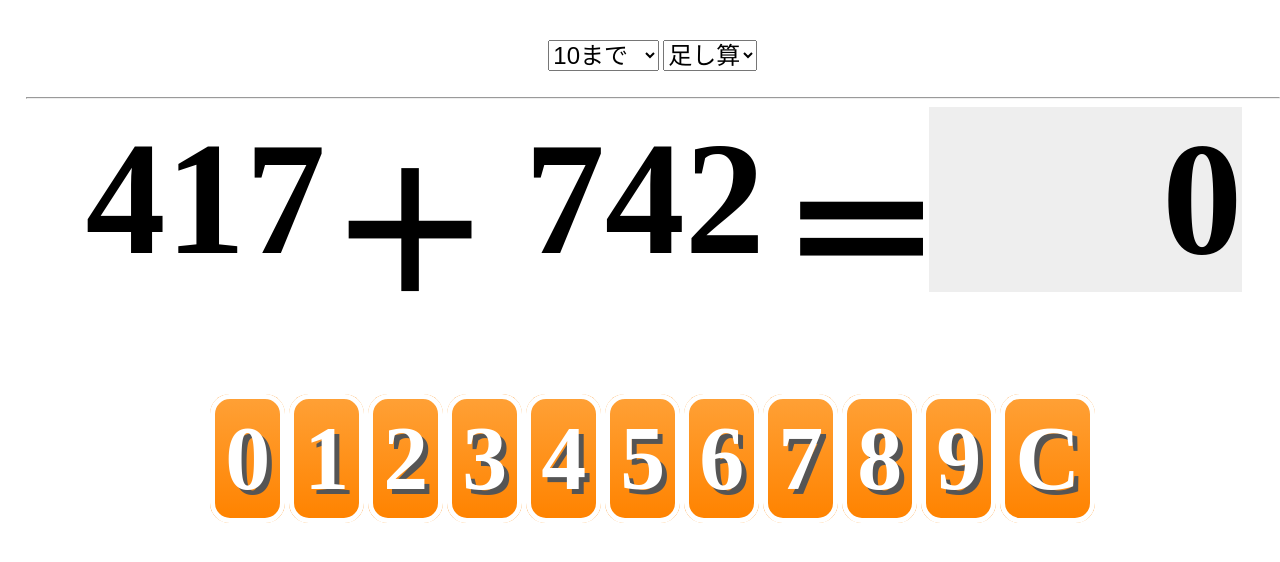
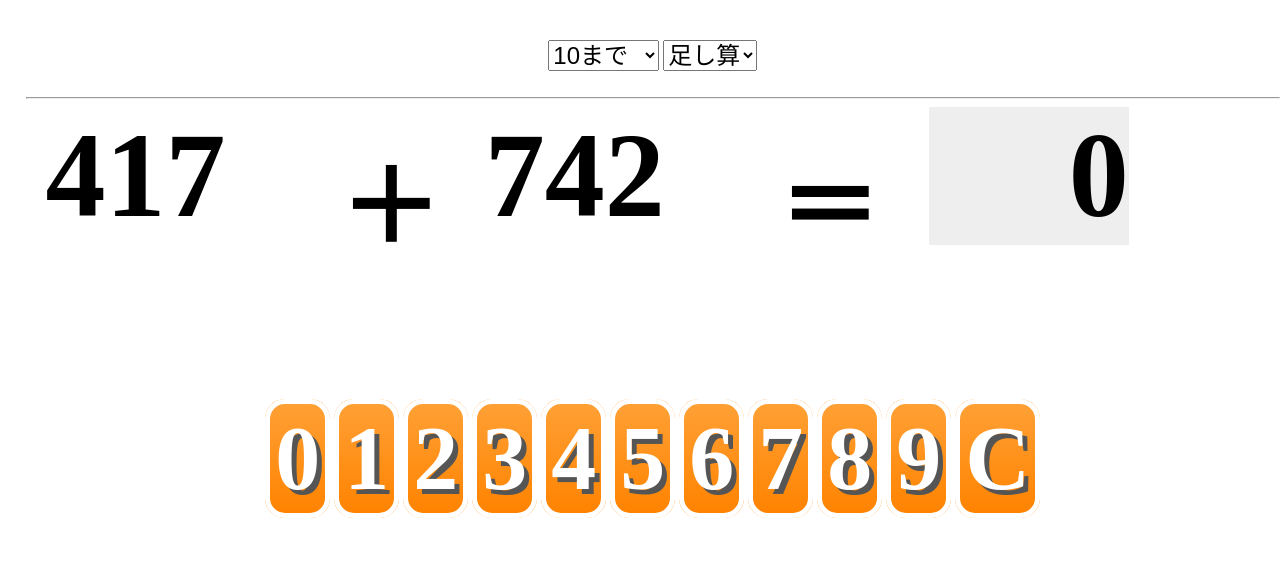
Before and after one commit to sktn3/child_homework, a plain HTML site: page sansu1.html in a window 1280 px wide. Drawn offline with nearby package versions, Linux system fonts and the light colour scheme.

Commit message:
design for iPad

```diff
--- a/sansu1.html
+++ b/sansu1.html
@@ -21,11 +21,6 @@ select {
   font-size: 24px;
 }
 
-input {
- /*font-size : 100%;*/
- font-size : 200px;
-}
-
 #problem{
   position: relative;
   height: 300px;
@@ -35,29 +30,43 @@ input {
   text-align: right;
 }
 .calc {
-  width: 300px;
-
-  font-size: 160px;
-  font-weight:bold;
+  font-weight: bold;
 
   position: absolute;
 }
 
 #operand1 {
   left: 0%;
+
+  width: 200px;
+  font-size: 120px;
 }
 #operator {
-  left: 24%;
+  left: 25%;
+  top: 20px;
+
+  width: 100px;
+  font-size: 100px;
 }
 #operand2 {
   left: 35%;
+
+  width: 200px;
+  font-size: 120px;
 }
 #equal {
   left: 60%;
+  top: 20px;
+
+  width: 100px;
+  font-size: 100px;
 }
 #result {
   left: 72%;
   width: 25%;
+
+  width: 200px;
+  font-size: 120px;
 }
 
 .answer1 {
@@ -75,7 +84,7 @@ input {
 
 .button {
 
-  padding: 10px;
+  padding: 5px;
 
   height: 100px;
   width: 100px;
```
